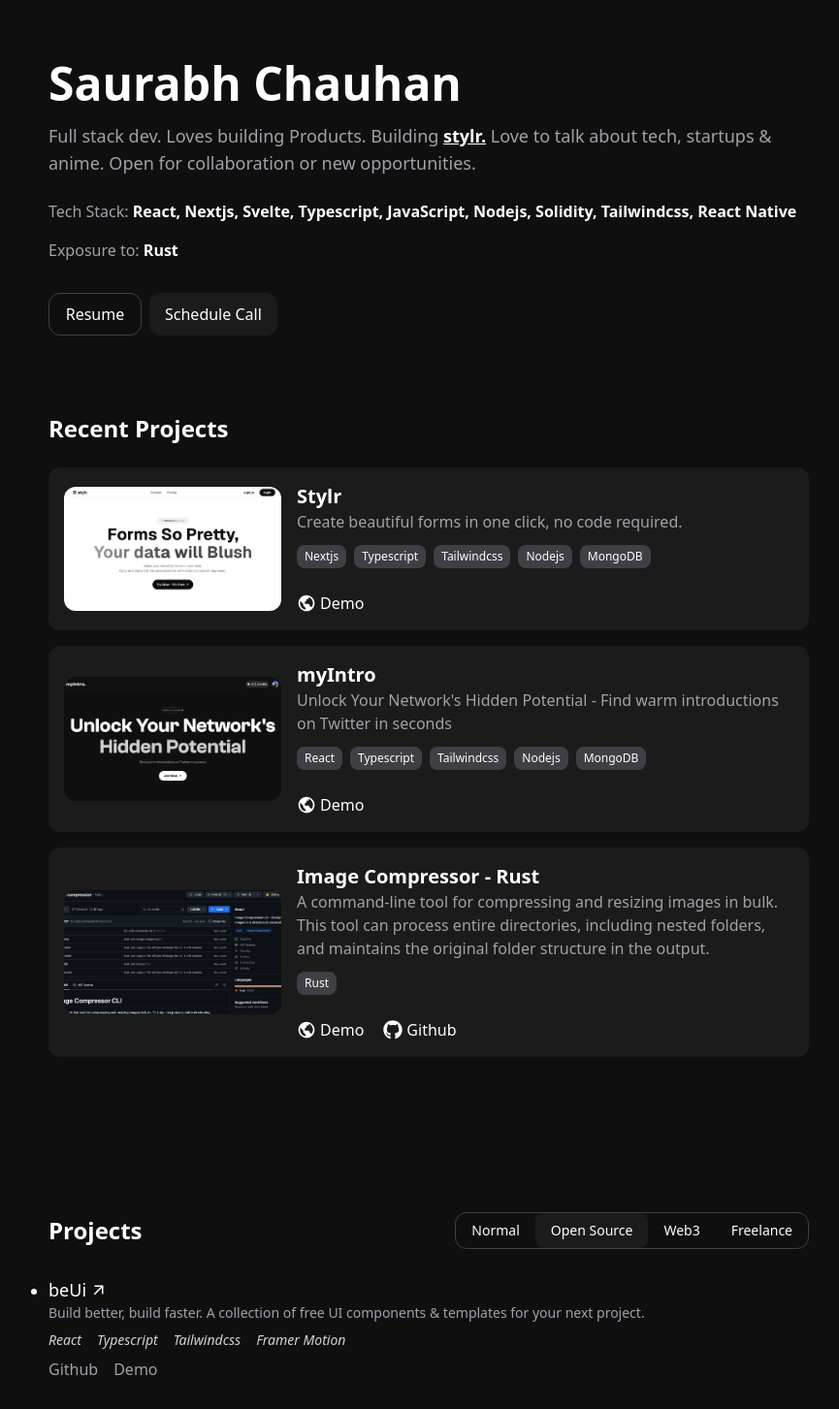
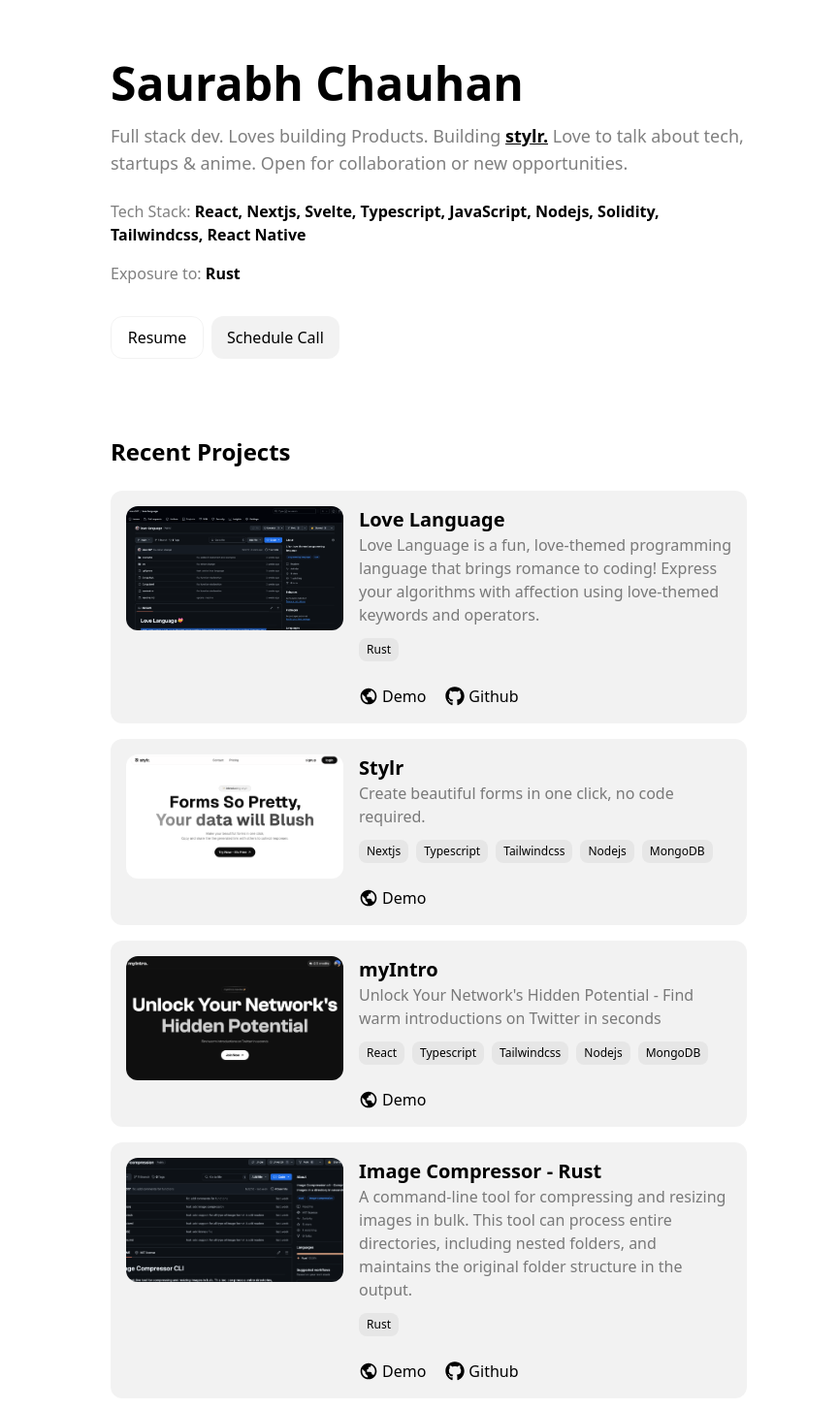
Before and after one commit to starc007/saurabh, a React (Vite) app: page / in a window 1280 px wide. Shown: the part 66-1519 px from the top of the page at 97% size, without its empty margins (198-1063 px from the left). Built offline with nearby package versions, Linux system fonts and the light colour scheme.

Commit message:
fix: added a project and update theming

```diff
--- a/src/App.tsx
+++ b/src/App.tsx
@@ -7,7 +7,7 @@
 
 function App() {
   return (
-    <div className="px-4 mx-auto sm:max-w-4xl">
+    <div className="px-4 mx-auto sm:max-w-3xl">
       <Navbar />
       <div className="lg:px-10">
         <About />
--- a/src/components/About.tsx
+++ b/src/components/About.tsx
@@ -5,36 +5,36 @@
     <div className="md:py-10 py-12 flex items-center">
       <div className="flex flex-col md:flex-row  justify-between w-full">
         <div className="md:w-full">
-          <p className="text-3xl sm:text-5xl font-bold animate1 text-white">
+          <p className="text-3xl sm:text-5xl font-bold animate1 text-black">
             Saurabh Chauhan
           </p>
 
-          <p className="text-zinc-400 mb-6 md:text-lg text-sm mt-4 font-medium">
+          <p className="text-black/50 mb-6 md:text-lg text-sm mt-4 font-medium">
             Full stack dev. Loves building Products. Building{" "}
             <a
               href="https://stylr.xyz"
               target="_blank"
               rel="noreferrer noopener"
-              className="text-white inline-flex font-semibold hover:text-gray-300 transition-colors duration-300 underline"
+              className="text-black inline-flex font-semibold hover:text-black/70 transition-colors duration-300 underline"
             >
               stylr.
             </a>{" "}
             Love to talk about tech, startups & anime. Open for collaboration or
             new opportunities.
           </p>
-          <p className="text-white font-semibold">
-            <span className="text-zinc-400 font-medium">Tech Stack:</span>{" "}
+          <p className="text-black font-semibold">
+            <span className="text-black/50 font-medium">Tech Stack:</span>{" "}
             React, Nextjs, Svelte, Typescript, JavaScript, Nodejs, Solidity,
             Tailwindcss, React Native
           </p>
-          <p className="text-white font-semibold mt-4">
-            <span className="text-zinc-400 font-medium">Exposure to:</span> Rust
+          <p className="text-black font-semibold mt-4">
+            <span className="text-black/50 font-medium">Exposure to:</span> Rust
           </p>
           <div className="flex items-center gap-2">
             <a
               href={resume}
               download
-              className="sm:w-24 w-20 sm:h-11 h-10 mt-8 rounded-xl flex items-center justify-center md:text-base text-sm border border-zinc-700 text-white hover:bg-white/5 transition duration-500"
+              className="sm:w-24 w-20 sm:h-11 h-10 mt-8 rounded-xl flex items-center justify-center md:text-base text-sm border border-black/5 text-black hover:bg-black/5 transition duration-500"
             >
               Resume
             </a>
@@ -42,7 +42,7 @@
               href="https://calendly.com/saurra3h/intro"
               target="_blank"
               rel="noreferrer noopener"
-              className="bg-white/5 px-4 sm:h-11 h-10 mt-8 rounded-xl flex items-center justify-center md:text-base text-sm text-white hover:bg-white/5 transition duration-500"
+              className="bg-black/5 px-4 sm:h-11 h-10 mt-8 rounded-xl flex items-center justify-center md:text-base text-sm text-black hover:bg-black/5 transition duration-500"
             >
               Schedule Call
             </a>
--- a/src/components/Footer.tsx
+++ b/src/components/Footer.tsx
@@ -5,9 +5,9 @@
 
 const Footer = () => {
   return (
-    <div className="py-4 px-4 my-10 flex justify-between flex-wrap gap-4 text-zinc-400 font-medium text-lg border border-white/5 rounded-2xl bg-white/5">
+    <div className="py-4 px-4 my-10 flex justify-between flex-wrap gap-4 text-black/50 font-medium text-lg border border-black/5 rounded-2xl bg-black/5">
       <p>
-        Have Something for me? <span className="text-white">Let's talk</span>
+        Have Something for me? <span className="text-black">Let's talk</span>
       </p>
       <div className="flex space-x-5 items-center text-2xl">
         <a
--- a/src/components/RecentProjects.tsx
+++ b/src/components/RecentProjects.tsx
@@ -2,6 +2,16 @@
 import { BiWorld } from "react-icons/bi";
 
 const data = [
+  {
+    id: 0,
+    title: "Love Language",
+    description:
+      "Love Language is a fun, love-themed programming language that brings romance to coding! Express your algorithms with affection using love-themed keywords and operators.",
+    techStack: ["Rust"],
+    demo: "https://github.com/starc007/love-language/",
+    github: "https://github.com/starc007/love-language/",
+    image: "/love-language.png",
+  },
   {
     id: 1,
     title: "Stylr",
@@ -36,12 +46,12 @@
 const RecentProjects = () => {
   return (
     <div className="flex flex-col mt-10 mb-40">
-      <p className="text-white text-2xl font-semibold">Recent Projects</p>
+      <p className="text-black text-2xl font-semibold">Recent Projects</p>
       <div className="flex flex-col gap-4 mt-6">
         {data.map((project) => (
           <div
             key={project.id}
-            className="bg-white/5 rounded-xl p-4 flex items-center md:flex-row flex-col gap-4"
+            className="bg-black/5 rounded-xl p-4 flex items-start md:flex-row flex-col gap-4"
           >
             <img
               src={project.image}
@@ -49,15 +59,15 @@
               className="rounded-xl md:w-56 w-full md:h-32 h-40 object-cover"
             />
             <div>
-              <p className="text-white font-semibold text-xl">
+              <p className="text-black font-semibold text-xl">
                 {project.title}
               </p>
-              <p className="text-zinc-400">{project.description}</p>
+              <p className="text-black/50">{project.description}</p>
               <div className="flex flex-wrap gap-2 mt-3">
                 {project.techStack.map((tech) => (
                   <span
                     key={tech}
-                    className="bg-zinc-700 text-white px-2 py-1 rounded-lg text-xs"
+                    className="bg-black/5 text-black px-2 py-1 rounded-lg text-xs"
                   >
                     {tech}
                   </span>
@@ -67,7 +77,7 @@
                 <a
                   href={project.demo}
                   target="_blank"
-                  className="text-white flex items-center gap-1"
+                  className="text-black flex items-center gap-1"
                 >
                   <BiWorld size={20} />
                   Demo
@@ -76,7 +86,7 @@
                   <a
                     href={project.github}
                     target="_blank"
-                    className="text-white flex items-center gap-1"
+                    className="text-black flex items-center gap-1"
                   >
                     <FaGithub size={20} />
                     Github
--- a/src/components/Work.tsx
+++ b/src/components/Work.tsx
@@ -159,20 +159,20 @@
 }) => {
   return (
     <div className="md:px-0 px-4">
-      <ul className="list-disc text-white">
+      <ul className="list-disc text-black">
         <li>
           <div className="flex flex-col">
             <a
               href={data.github}
               target="_blank"
-              className="text-white text-lg font-medium hover:text-gray-300 transition-colors duration-300 flex items-center"
+              className="text-black text-lg font-medium hover:text-black/70 transition-colors duration-300 flex items-center"
             >
               {data.title} <MdArrowOutward className="ml-1" />
             </a>
             <span className="text-gray-400 text-sm inline-flex">
               {data.description}
             </span>
-            <div className="flex items-center mt-2 space-x-4 flex-wrap hover:text-white text-gray-300 ">
+            <div className="flex items-center mt-2 space-x-4 flex-wrap hover:text-black/70 text-black/50 ">
               {data.tech.map((tech) => (
                 <span key={tech} className="italic text-sm">
                   {tech}{" "}
@@ -184,7 +184,7 @@
                 <a
                   href={data.github}
                   target="_blank"
-                  className="text-zinc-400 hover:underline hover:text-zinc-100"
+                  className="text-black/50 hover:underline hover:text-black/70"
                 >
                   Github
                 </a>
@@ -193,7 +193,7 @@
                 <a
                   href={data.demo}
                   target="_blank"
-                  className="text-zinc-400 hover:underline hover:text-zinc-100"
+                  className="text-black/50 hover:underline hover:text-black/70"
                 >
                   Demo
                 </a>
@@ -255,15 +255,15 @@
   return (
     <section id="projects" className="py-">
       <div className="flex justify-between items-center flex-wrap gap-4">
-        <p className="text-2xl text-white font-semibold">Projects</p>
+        <p className="text-2xl text-black font-semibold">Projects</p>
 
-        <div className="flex items-center text-xs sm:text-sm border border-zinc-700 rounded-xl w-max">
+        <div className="flex items-center text-xs sm:text-sm border border-black/5 rounded-xl w-max">
           {menu.map((link) => (
             <button
               onClick={() => handleClicked(link.title)}
               key={link.title}
-              className={`text-white hover:bg-white/5 rounded-lg py-2 px-4 transition duration-500 ${
-                selected === link.title ? "bg-white/5" : "bg-transparent"
+              className={`text-black hover:bg-black/5 rounded-lg py-2 px-4 transition duration-500 ${
+                selected === link.title ? "bg-black/5" : "bg-transparent"
               }`}
             >
               {link.title}
@@ -277,12 +277,12 @@
           <DetailsComponent data={detail} key={detail.title} />
         ))}
       </div>
-      <p className="text-zinc-400 mt-5">
+      <p className="text-black/50 mt-5">
         Not Enough ? Well sometimes it's not enough:) Still you can Checkout my{" "}
         <a
           href="https://github.com/starc007?tab=repositories"
           target="_blank"
-          className="text-white underline font-medium px-1"
+          className="text-black underline font-medium px-1"
         >
           Github
         </a>{" "}
--- a/src/index.css
+++ b/src/index.css
@@ -6,7 +6,7 @@
 :root {
   /* font-family: "Poppins", sans-serif; */
   font-synthesis: none;
-  background-color: #0f0f0f;
+  background-color: #fff;
   -webkit-font-smoothing: antialiased;
   -moz-osx-font-smoothing: grayscale;
 }
```
Also changed, not shown: public/love-language.png (added).
